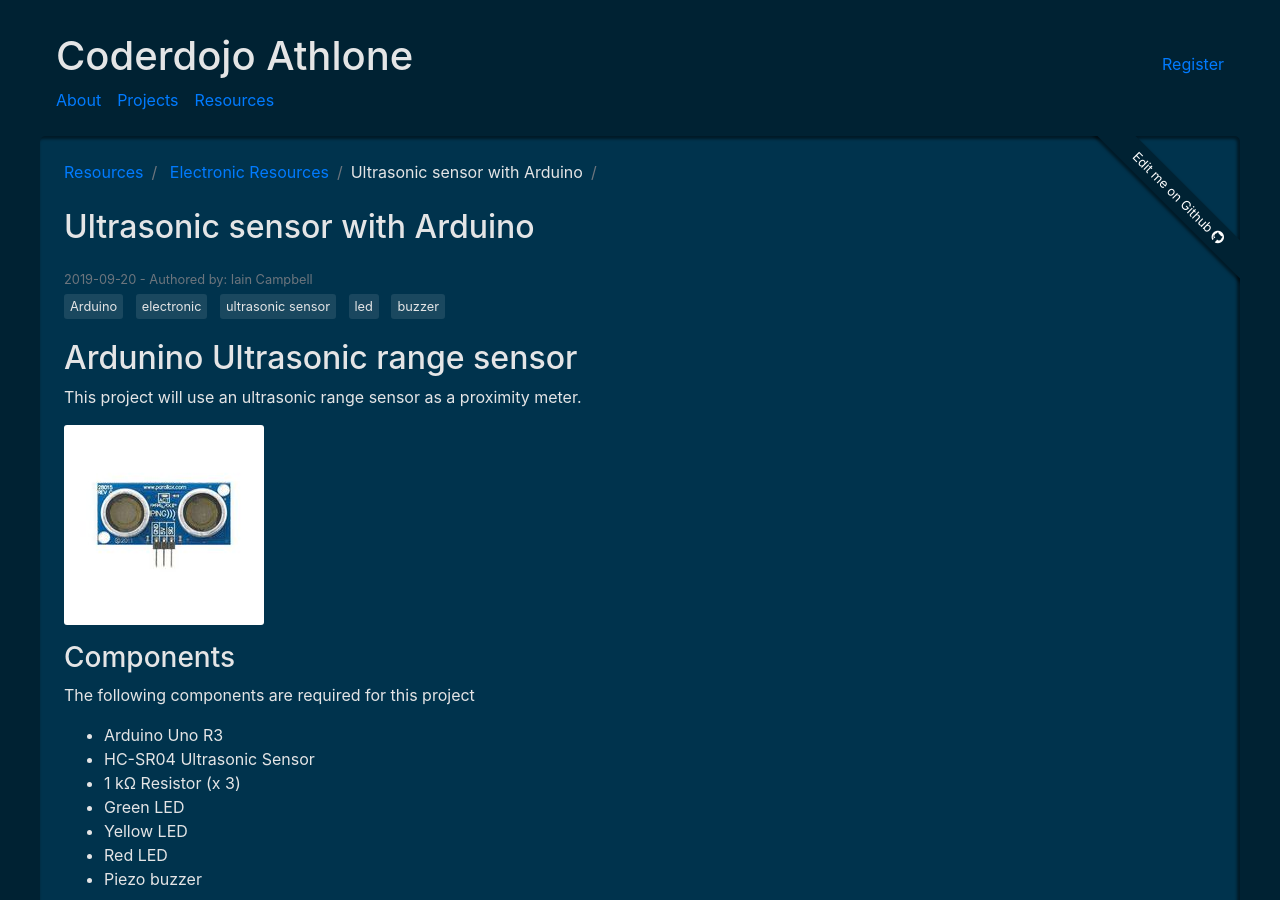
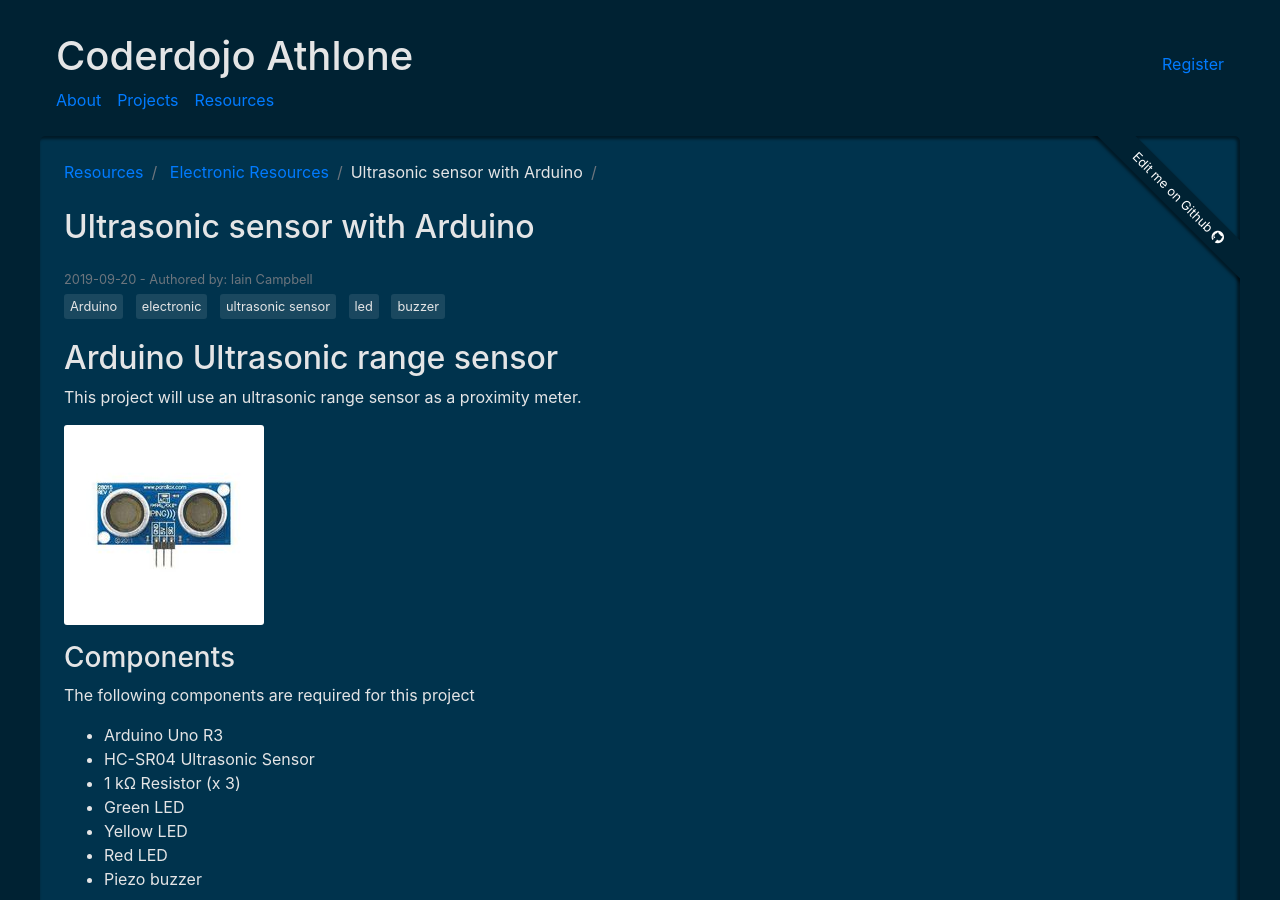
Before and after one commit to CoderdojoAthlone/coderdojoathlone.github.io, a Jekyll site: the page built from _posts/en/resources/2019-09-20-electronic-ultrasonic-sensor-arduino.md, in a window 1280 px wide and 900 px high. Built offline with Jekyll 4.4.1, drawn with Linux system fonts in a browser that asks for light colours.

Commit message:
Fixed typo found during review by @marc-ed-raffalli

```diff
--- a/_posts/en/resources/2019-09-20-electronic-ultrasonic-sensor-arduino.md
+++ b/_posts/en/resources/2019-09-20-electronic-ultrasonic-sensor-arduino.md
@@ -12,7 +12,7 @@ tags:         Arduino, electronic, ultrasonic sensor, led, buzzer
 code:         true
 ---
 
-## Ardunino Ultrasonic range sensor
+## Arduino Ultrasonic range sensor
 
 This project will use an ultrasonic range sensor as a proximity meter.
 
```
